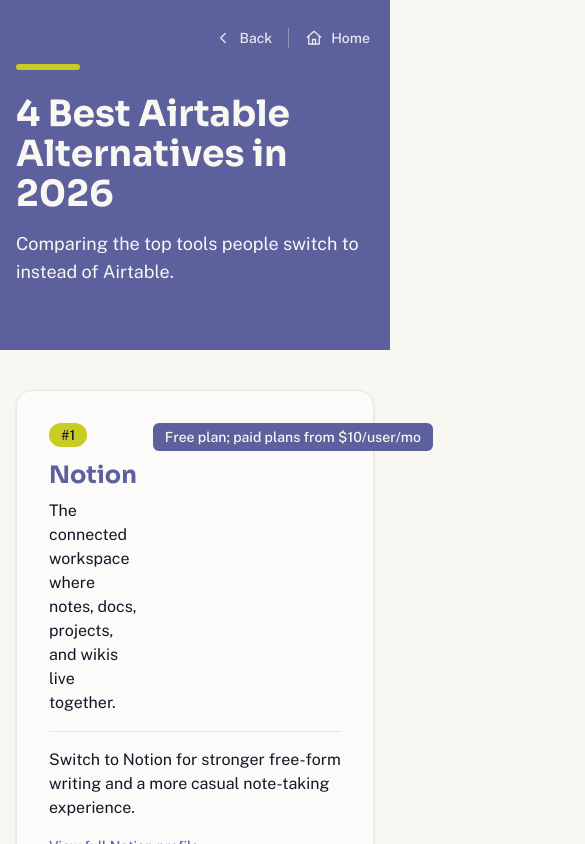
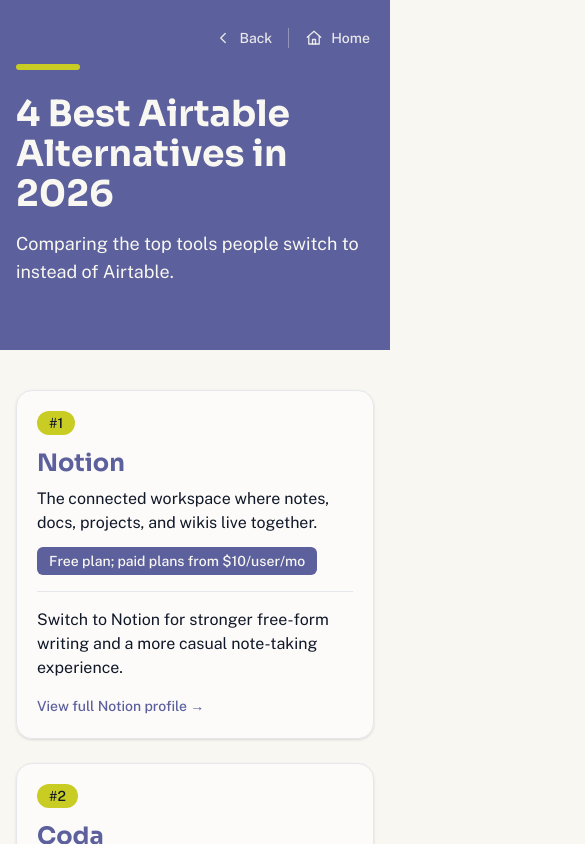
Before and after one commit to jephonius/tool-directory, a Next.js app: page /alternatives-to/airtable in a window 390 px wide. Shown: the top 844 px of the page, 585 px wide, since content can reach past the window. Built offline with nearby package versions, Linux system fonts and the light colour scheme.

Commit message:
Fix mobile card layout

```diff
--- a/app/alternatives-to/[slug]/page.jsx
+++ b/app/alternatives-to/[slug]/page.jsx
@@ -109,9 +109,9 @@
       <section className="max-w-4xl mx-auto px-4 py-10">
         <ol className="space-y-6">
           {alternativeTools.map((alt, index) => (
-            <li key={alt.id} className="bg-white/60 rounded-2xl shadow-sm border border-gray-200 p-8">
-              <div className="flex items-start justify-between gap-4">
-                <div>
+            <li key={alt.id} className="bg-white/60 rounded-2xl shadow-sm border border-gray-200 p-5 sm:p-8">
+              <div className="flex flex-col gap-3 sm:flex-row sm:items-start sm:justify-between sm:gap-4">
+                <div className="min-w-0">
                   <span className="inline-block rounded-full bg-accent px-3 py-0.5 text-sm font-medium text-gray-900">
                     #{index + 1}
                   </span>
@@ -122,7 +122,7 @@
                   </h2>
                   <p className="mt-2 text-gray-900">{alt.tagline}</p>
                 </div>
-                <span className="whitespace-nowrap text-sm font-medium text-cream bg-primary px-3 py-1 rounded-md">
+                <span className="self-start text-sm font-medium text-cream bg-primary px-3 py-1 rounded-md sm:whitespace-nowrap">
                   {alt.pricingSummary}
                 </span>
               </div>
```
